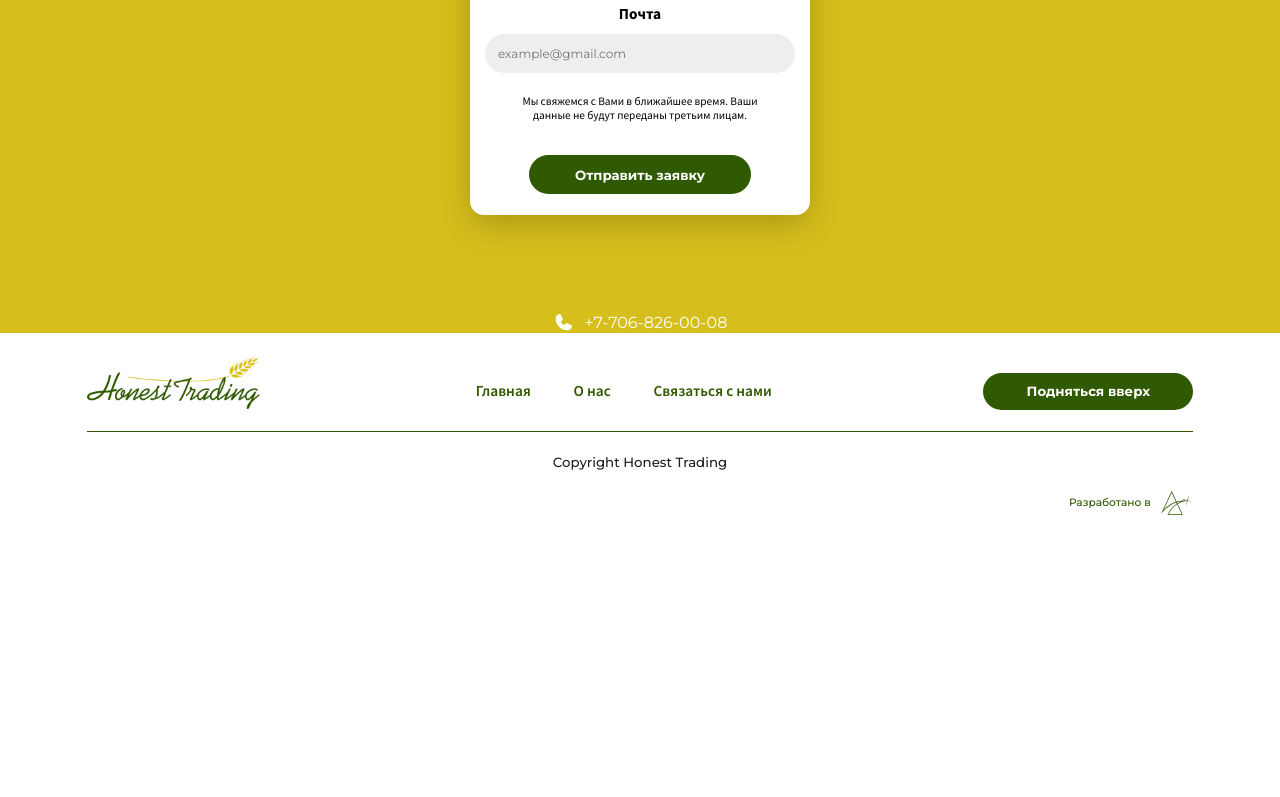
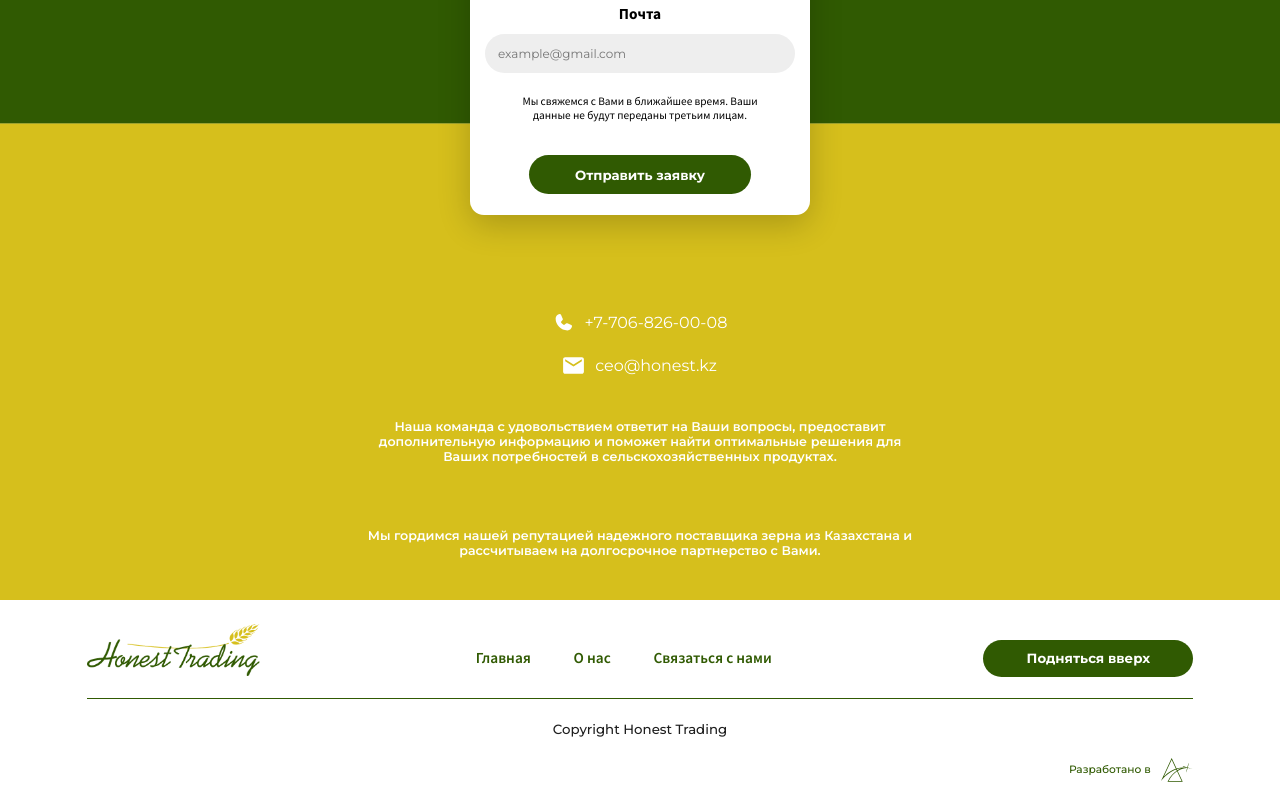
Before and after one commit to k1ngsterr1/honest-trading, a React (Create React App) app: page / in a window 1280 px wide. Shown: the part 3466-4263 px from the top of the page. Before the commit the page ends 4002 px from the top, so only its background shows below. Built offline with nearby package versions, Linux system fonts and the light colour scheme.

Commit message:
HonestlyFinished

```diff
--- a/src/screens/ContactScreen.js
+++ b/src/screens/ContactScreen.js
@@ -113,6 +113,21 @@ const ContactScreen = () => {
               +7-706-826-00-08{" "}
             </a>
           </div>
+          <div className="email-c">
+            <img className="email-icon" src={emailIcon} alt="phone-icon"></img>
+            <a className="email-link" href="mailto:ceo@honest.kz">
+              ceo@honest.kz{" "}
+            </a>
+          </div>
+          <p className="c-par">
+            Наша команда с удовольствием ответит на Ваши вопросы, предоставит
+            дополнительную информацию и поможет найти оптимальные решения для
+            Ваших потребностей в сельскохозяйственных продуктах.
+          </p>
+          <p className="c-par-2">
+            Мы гордимся нашей репутацией надежного поставщика зерна из
+            Казахстана и рассчитываем на долгосрочное партнерство с Вами.
+          </p>
         </div>
       </div>
       <Popup open={open} closeOnDocumentClick onClose={closeModal} modal>
--- a/src/styles/contact-styles/contact.css
+++ b/src/styles/contact-styles/contact.css
@@ -40,6 +40,7 @@
 * body .contact-screen {
   width: 100%;
   height: auto;
+  background-position: center;
   background-size: cover;
   background-image: url(../../assets/Contact_Background.svg) !important;
   font-family: "Montserrat";
@@ -64,22 +65,37 @@
   flex-direction: column;
   margin: auto;
 }
-* body .contact-screen .contact-container .contacts .mobile-phone-c {
+* body .contact-screen .contact-container .contacts .mobile-phone-c, * body .contact-screen .contact-container .contacts .email-c {
   display: flex;
   align-items: center;
+  margin: auto;
 }
-* body .contact-screen .contact-container .contacts .mobile-phone-c .phone-icon {
+* body .contact-screen .contact-container .contacts .mobile-phone-c .phone-icon, * body .contact-screen .contact-container .contacts .mobile-phone-c .email-icon, * body .contact-screen .contact-container .contacts .email-c .phone-icon, * body .contact-screen .contact-container .contacts .email-c .email-icon {
   width: clamp(16px, 1.66656vw, 64px);
   height: clamp(16px, 1.66656vw, 64px);
 }
-* body .contact-screen .contact-container .contacts .mobile-phone-c .phone-link {
+* body .contact-screen .contact-container .contacts .mobile-phone-c .phone-link, * body .contact-screen .contact-container .contacts .mobile-phone-c .email-link, * body .contact-screen .contact-container .contacts .email-c .phone-link, * body .contact-screen .contact-container .contacts .email-c .email-link {
   font-size: clamp(12px, 1.24992vw, 48px);
   color: #ffffff;
   margin-left: clamp(8px, 0.8333333333vw, 32px);
   transition: 0.3s;
 }
-* body .contact-screen .contact-container .contacts .mobile-phone-c .phone-link:hover {
+* body .contact-screen .contact-container .contacts .mobile-phone-c .phone-link:hover, * body .contact-screen .contact-container .contacts .mobile-phone-c .email-link:hover, * body .contact-screen .contact-container .contacts .email-c .phone-link:hover, * body .contact-screen .contact-container .contacts .email-c .email-link:hover {
   color: #305A02;
+}
+* body .contact-screen .contact-container .contacts .email-c {
+  margin-top: clamp(16px, 1.6666666667vw, 64px);
+  margin-bottom: clamp(16px, 1.6666666667vw, 64px);
+}
+* body .contact-screen .contact-container .contacts .c-par, * body .contact-screen .contact-container .contacts .c-par-2 {
+  width: 50%;
+  font-size: clamp(9.5px, 0.98952vw, 38px);
+  margin: auto;
+  color: #ffffff;
+  font-weight: 600;
+  margin-bottom: clamp(32px, 3.3333333333vw, 128px);
+  text-align: center;
+  margin-top: clamp(16px, 1.6666666667vw, 64px);
 }
 * body .contact-screen .contact-container .contact-heading {
   font-family: "Montserrat";
--- a/src/styles/contact-styles/contact.sass
+++ b/src/styles/contact-styles/contact.sass
@@ -81,6 +81,7 @@ $sourceSansPro: 'Source Sans Pro'
         .contact-screen
             width: 100%
             height: auto
+            background-position: center
             background-size: cover
             background-image: url(../../assets/Contact_Background.svg) !important
             font-family: 'Montserrat'
@@ -105,21 +106,36 @@ $sourceSansPro: 'Source Sans Pro'
                     flex-direction: column
                     margin: auto
 
-                    .mobile-phone-c
+                    .mobile-phone-c, .email-c
                         display: flex
                         align-items: center
+                        margin: auto
 
-                        .phone-icon
+                        .phone-icon, .email-icon
                             width: clamp(16px,1.66656vw,64px)
                             height: clamp(16px,1.66656vw,64px)
 
-                        .phone-link
+                        .phone-link, .email-link
                             font-size: clamp(12px,1.24992vw,48px)
                             color: $white
                             margin-left: $sixteenclamp
                             transition: 0.3s
                             &:hover
                                 color: $green
+
+                    .email-c
+                        margin-top: $thirtytwoclamp
+                        margin-bottom: $thirtytwoclamp
+
+                    .c-par, .c-par-2
+                        width: 50%
+                        font-size: clamp(9.5px,0.9895200000000001vw,38px)
+                        margin: auto
+                        color: $white
+                        font-weight: 600
+                        margin-bottom: $sixtyfourclamp
+                        text-align: center
+                        margin-top: $thirtytwoclamp
 
                 .contact-heading
                     font-family: 'Montserrat'
```
Also changed, not shown: 1 other file (tests, documents, lock files or other folders).
